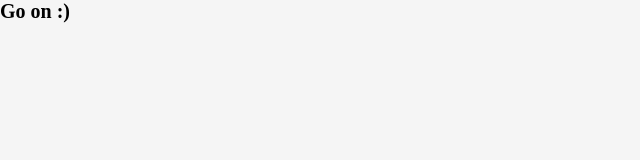
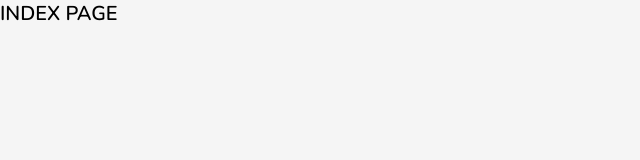
Before and after one commit to melosomelo/frontend-frameworks, a React (Create React App) app in the folder react-project/: page / in a window 1280 px wide. Shown: the top 160 px of the page, without its empty margins (0-640 px from the left). Built offline with nearby package versions, Linux system fonts and the light colour scheme.

Commit message:
Add route setup

```diff
--- a/react-project/public/index.html
+++ b/react-project/public/index.html
@@ -3,12 +3,16 @@
   <head>
     <meta charset="utf-8" />
     <link rel="icon" href="%PUBLIC_URL%/favicon.ico" />
+    <link
+      href="https://fonts.googleapis.com/css2?family=Nunito:wght@200;300;400;600&display=swap"
+      rel="stylesheet"
+    />
     <meta name="viewport" content="width=device-width, initial-scale=1" />
     <meta
       name="description"
       content="Web site created using create-react-app"
     />
-    <title>React App</title>
+    <title>React Project</title>
   </head>
   <body>
     <noscript>You need to enable JavaScript to run this app.</noscript>
--- a/react-project/src/App.js
+++ b/react-project/src/App.js
@@ -1,9 +1,11 @@
-import React from 'react';
+import React from "react";
+
+import Routes from "./routes";
 
 function App() {
   return (
     <div className="App">
-      <h1> Go on :)</h1>
+      <Routes />
     </div>
   );
 }
--- a/react-project/src/index.js
+++ b/react-project/src/index.js
@@ -1,12 +1,15 @@
 import React from "react";
 import ReactDOM from "react-dom";
+import { BrowserRouter as Router } from "react-router-dom";
 import App from "./App";
 import GlobalStyle from "./styles";
 
 ReactDOM.render(
   <React.StrictMode>
-    <GlobalStyle />
-    <App />
+    <Router>
+      <GlobalStyle />
+      <App />
+    </Router>
   </React.StrictMode>,
   document.getElementById("root")
 );
--- /dev/null
+++ b/react-project/src/routes.js
@@ -0,0 +1,16 @@
+import React from "react";
+import { Route, Switch } from "react-router-dom";
+
+import Index from "./views/Index/Index";
+
+function Routes() {
+  return (
+    <Switch>
+      <Route to="/" exact>
+        <Index />
+      </Route>
+    </Switch>
+  );
+}
+
+export default Routes;
--- /dev/null
+++ b/react-project/src/views/Index/Index.js
@@ -0,0 +1,7 @@
+import React from "react";
+
+function Index() {
+  return <h1>INDEX PAGE</h1>;
+}
+
+export default Index;
```
